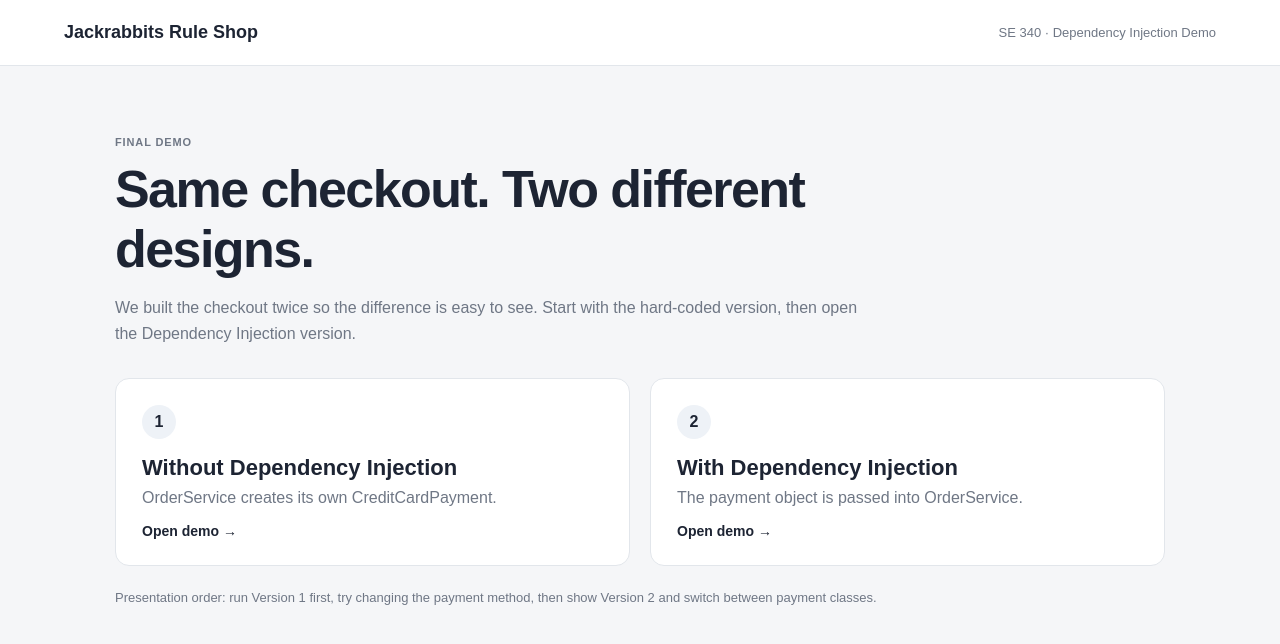
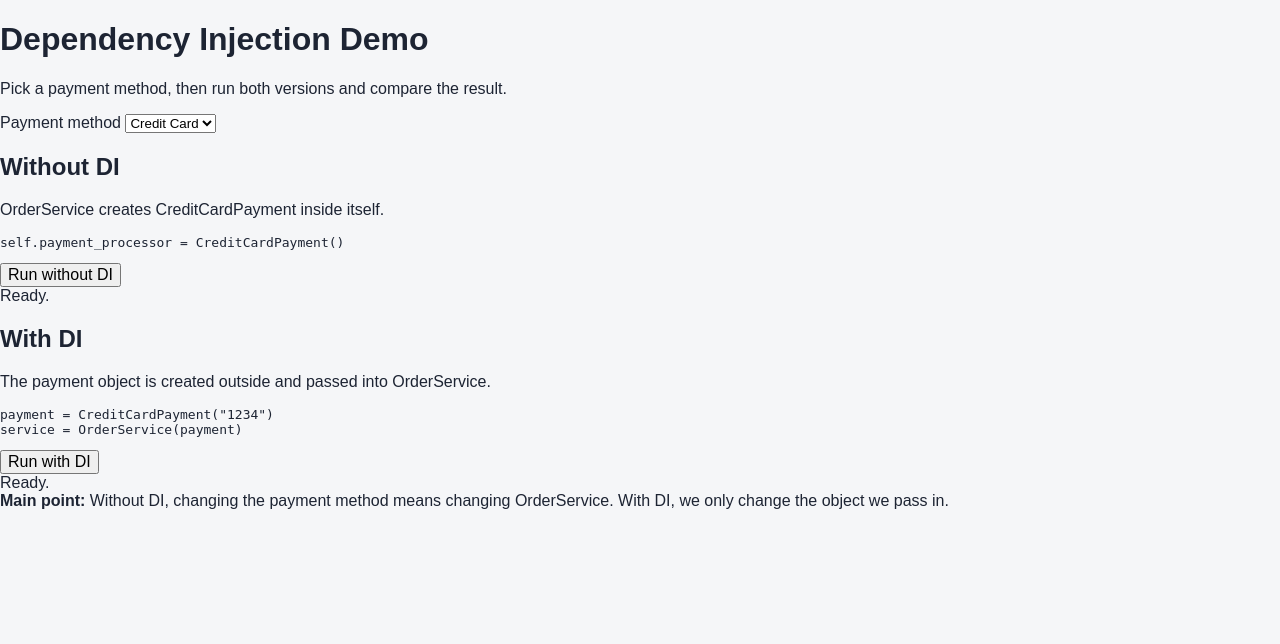
Before and after one commit to pampa12/dependency-injection-project1, a Flask app: page / in a window 1280 px wide. Shown: the top 644 px of the page. Run offline with Flask 3, Linux system fonts and the light colour scheme.

Commit message:
Simplify DI comparison demo

```diff
--- a/templates/index.html
+++ b/templates/index.html
@@ -7,45 +7,60 @@
     <link rel="stylesheet" href="{{ url_for('static', filename='style.css') }}">
 </head>
 <body>
-    <header class="site-header">
-        <a class="store-name" href="/">Jackrabbits Rule Shop</a>
-        <span class="course-name">SE 340 · Dependency Injection Demo</span>
-    </header>
+    <main class="simple-demo">
+        <h1>Dependency Injection Demo</h1>
+        <p class="simple-subtitle">
+            Pick a payment method, then run both versions and compare the result.
+        </p>
 
-    <main class="home">
-        <div class="home-copy">
-            <p class="kicker">FINAL DEMO</p>
-            <h1>Same checkout. Two different designs.</h1>
-            <p>
-                We built the checkout twice so the difference is easy to see.
-                Start with the hard-coded version, then open the Dependency Injection version.
-            </p>
+        <div class="simple-picker">
+            <label for="payment-select">Payment method</label>
+            <select id="payment-select">
+                <option value="credit_card">Credit Card</option>
+                <option value="paypal">PayPal</option>
+            </select>
         </div>
 
-        <div class="version-grid">
-            <a class="version-card" href="/without-di">
-                <div class="version-number">1</div>
-                <div>
-                    <h2>Without Dependency Injection</h2>
-                    <p>OrderService creates its own CreditCardPayment.</p>
+        <div class="simple-compare">
+            <section class="simple-card">
+                <h2>Without DI</h2>
+                <p class="simple-explain">
+                    OrderService creates CreditCardPayment inside itself.
+                </p>
+
+                <pre><code>self.payment_processor = CreditCardPayment()</code></pre>
+
+                <button id="run-without" class="simple-button">Run without DI</button>
+
+                <div id="without-result" class="simple-result">
+                    Ready.
                 </div>
-                <span class="open-link">Open demo →</span>
-            </a>
+            </section>
 
-            <a class="version-card" href="/with-di">
-                <div class="version-number">2</div>
-                <div>
-                    <h2>With Dependency Injection</h2>
-                    <p>The payment object is passed into OrderService.</p>
+            <section class="simple-card">
+                <h2>With DI</h2>
+                <p class="simple-explain">
+                    The payment object is created outside and passed into OrderService.
+                </p>
+
+                <pre><code id="with-code">payment = CreditCardPayment("1234")
+service = OrderService(payment)</code></pre>
+
+                <button id="run-with" class="simple-button">Run with DI</button>
+
+                <div id="with-result" class="simple-result">
+                    Ready.
                 </div>
-                <span class="open-link">Open demo →</span>
-            </a>
+            </section>
         </div>
 
-        <p class="home-note">
-            Presentation order: run Version 1 first, try changing the payment method,
-            then show Version 2 and switch between payment classes.
-        </p>
+        <div class="simple-bottom">
+            <strong>Main point:</strong>
+            Without DI, changing the payment method means changing OrderService.
+            With DI, we only change the object we pass in.
+        </div>
     </main>
+
+    <script src="{{ url_for('static', filename='comparison.js') }}"></script>
 </body>
 </html>
```
